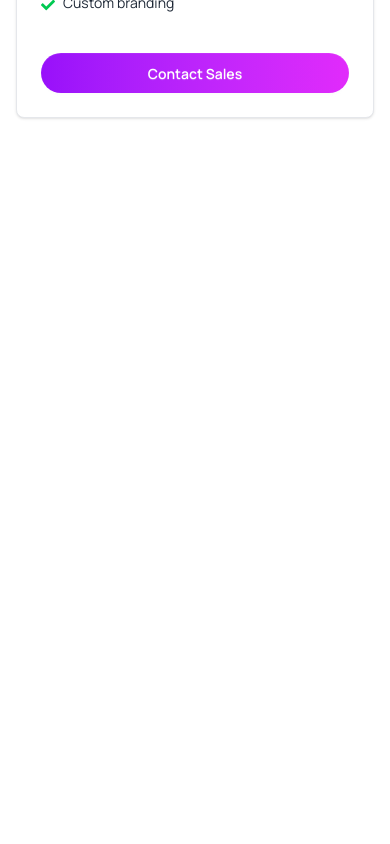
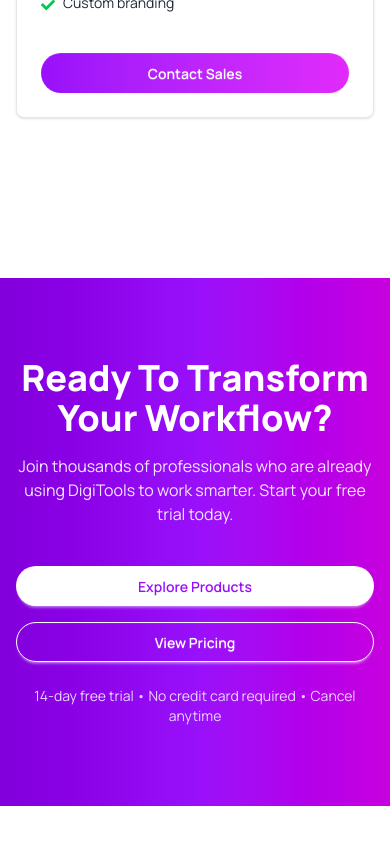
Before and after one commit to mohammedrakibcodes/Digital-tools, a React (Vite) app: page / in a window 390 px wide. Shown: the part 7260-8104 px from the top of the page. Before the commit the page ends 7458 px from the top, so only its background shows below. Built offline with nearby package versions, Linux system fonts and the light colour scheme.

Commit message:
add call to action section

```diff
--- a/src/App.jsx
+++ b/src/App.jsx
@@ -8,6 +8,7 @@
 import { toast } from "react-toastify";
 import Steps from "./components/Steps";
 import Pricing from "./components/Pricing";
+import CTA from "./components/CTA";
 
 function App() {
   const [activeTab, setActiveTab] = useState("products");
@@ -48,6 +49,9 @@
         handleRemoveItem={handleRemoveItem}
         handleCheckout={handleCheckout}
       />
+      <Steps />
+      <Pricing />
+      <CTA />
 
       <ToastContainer
         position="top-right"
@@ -58,8 +62,6 @@
         pauseOnHover
         theme="light"
       />
-      <Steps />
-      <Pricing />
     </>
   );
 }
--- a/src/components/CTA.jsx
+++ b/src/components/CTA.jsx
@@ -0,0 +1,62 @@
+const CTA = () => {
+  return (
+    <section className="py-20">
+      <div
+        className="
+          bg-gradient-to-r
+          from-purple-700
+          via-purple-600
+          to-fuchsia-600
+          py-20
+          px-4
+        "
+      >
+        <div className="max-w-4xl mx-auto text-center text-white">
+          <h2 className="text-4xl md:text-5xl font-extrabold">
+            Ready To Transform Your Workflow?
+          </h2>
+
+          <p className="mt-4 text-purple-100">
+            Join thousands of professionals who are already using DigiTools to
+            work smarter. Start your free trial today.
+          </p>
+
+          <div className="mt-10 flex flex-col sm:flex-row justify-center gap-4">
+            <button
+              className="
+                btn
+                rounded-full
+                border-none
+                bg-white
+                text-purple-600
+                hover:bg-gray-100
+              "
+            >
+              Explore Products
+            </button>
+
+            <button
+              className="
+                btn
+                rounded-full
+                bg-transparent
+                border-white
+                text-white
+                hover:bg-white
+                hover:text-purple-600
+              "
+            >
+              View Pricing
+            </button>
+          </div>
+
+          <p className="mt-6 text-sm text-purple-200">
+            14-day free trial • No credit card required • Cancel anytime
+          </p>
+        </div>
+      </div>
+    </section>
+  );
+};
+
+export default CTA;
```
